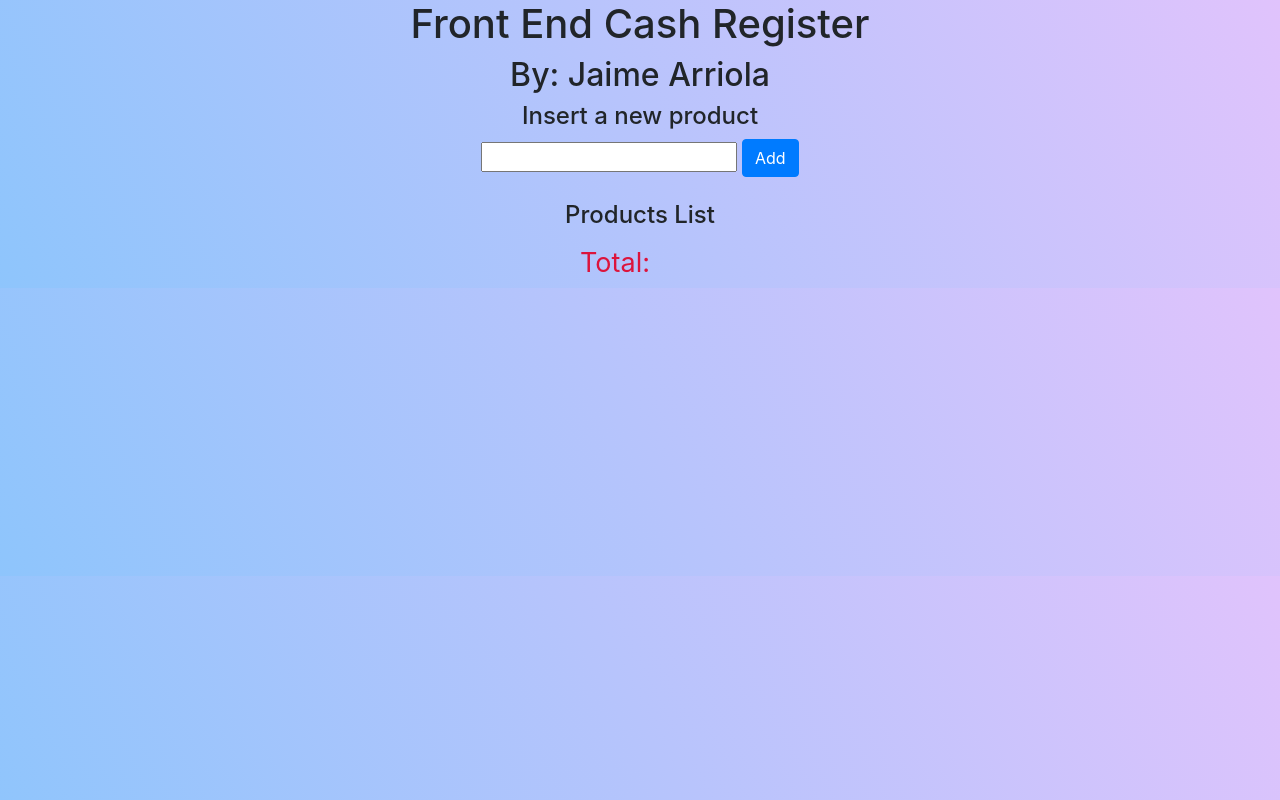
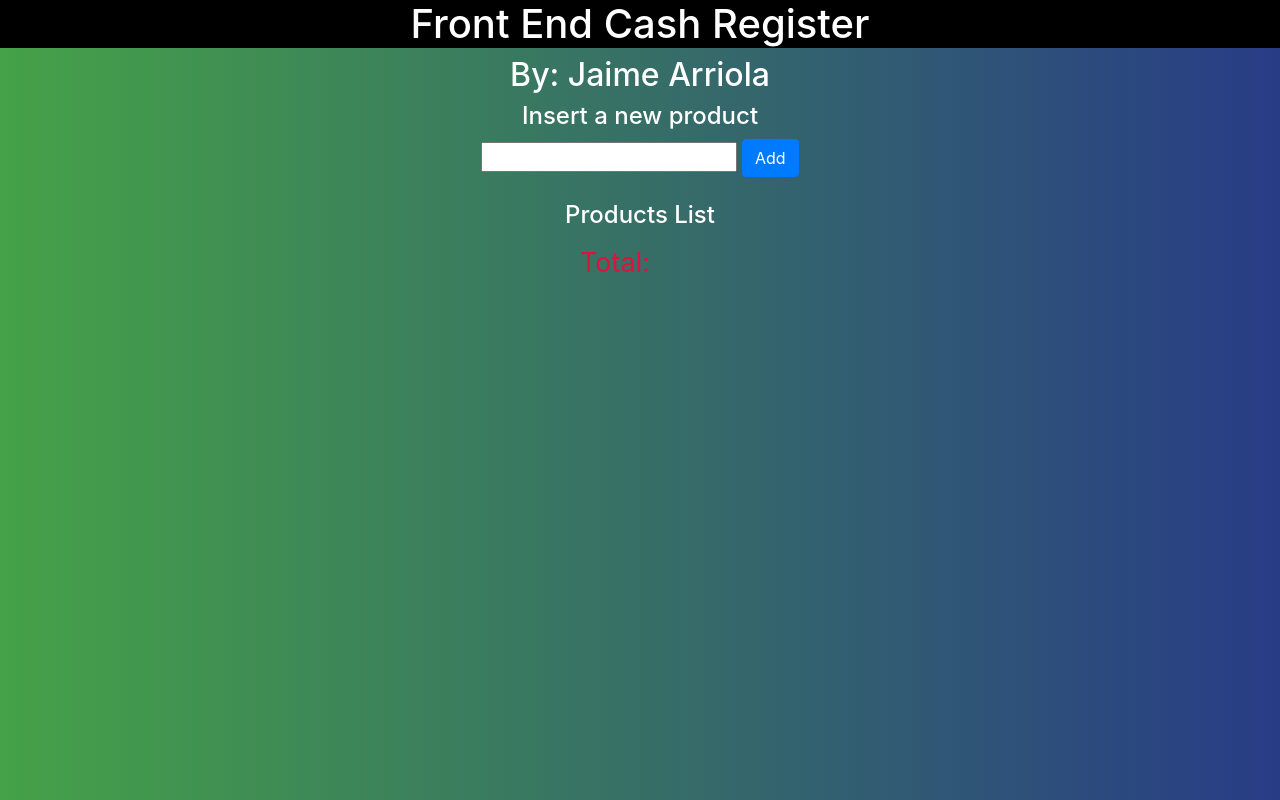
Before and after one commit to ing-arriola/chashRegister, a plain HTML site: page index.html in a window 1280 px wide. Drawn offline with nearby package versions, Linux system fonts and the light colour scheme.

Commit message:
Changed background Color

```diff
--- a/custom.css
+++ b/custom.css
@@ -1,6 +1,8 @@
 body{
-    background-color: #8EC5FC;
-    background-image: linear-gradient(62deg, #8EC5FC 0%, #E0C3FC 100%);
+    background: #283c86;  /* fallback for old browsers */
+background: -webkit-linear-gradient(to right, #45a247, #283c86);  /* Chrome 10-25, Safari 5.1-6 */
+background: linear-gradient(to right, #45a247, #283c86); /* W3C, IE 10+/ Edge, Firefox 16+, Chrome 26+, Opera 12+, Safari 7+ */
+color: white;
 }
 
 div{
@@ -26,3 +28,7 @@ input{
     font-size: 27px;
     color: crimson;
 }
+#header{
+    background-color: black ;
+    color: white;
+}
--- a/index.html
+++ b/index.html
@@ -10,9 +10,12 @@
 
 </head>
 <body>
+<div id="header">
     <h1>
         Front End Cash Register
     </h1>
+</div>
+
     <h2>
         By: Jaime Arriola
     </h2>
```
